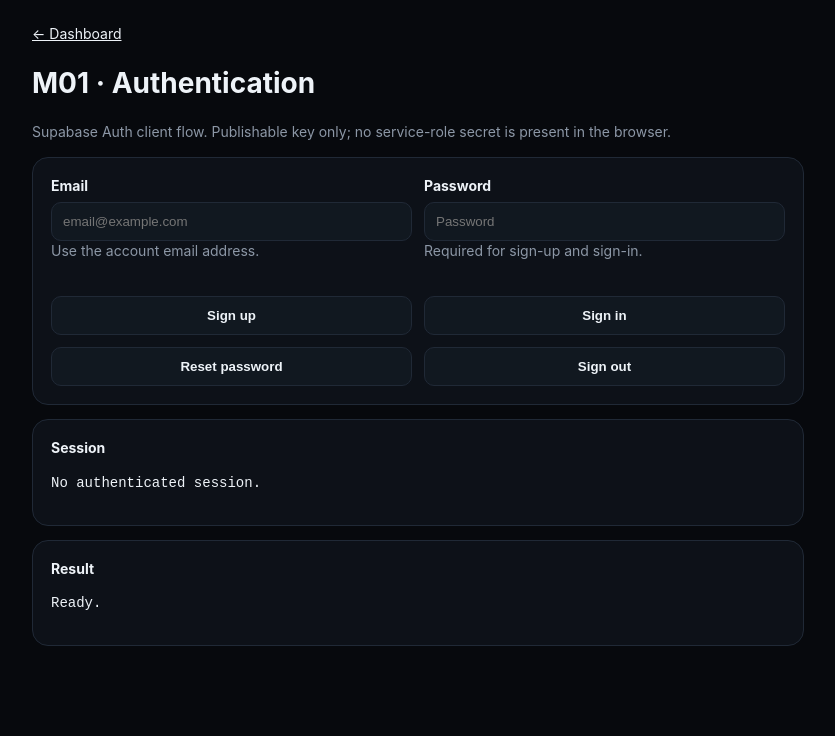
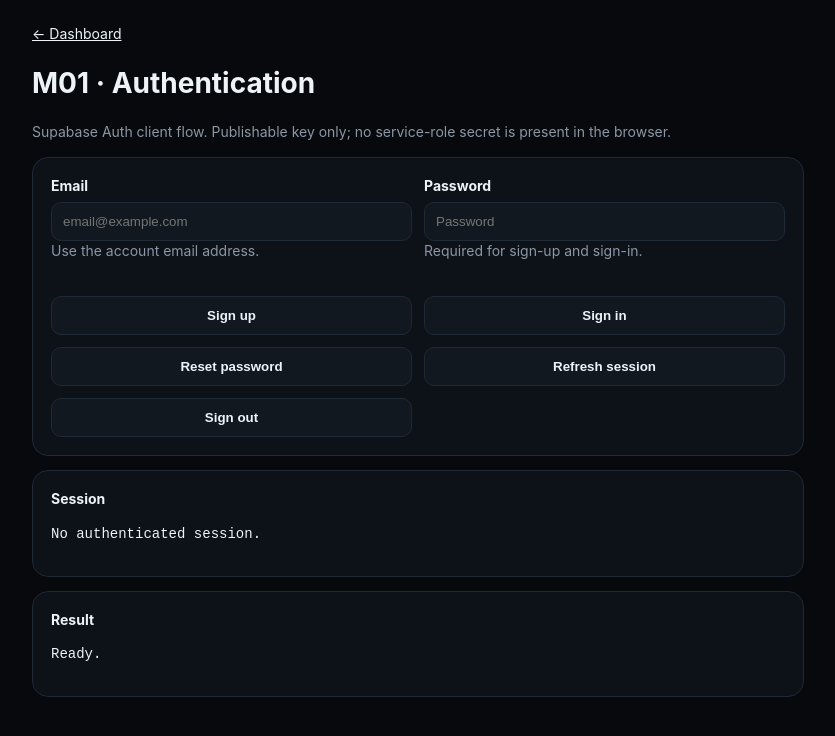
Before and after one commit to SoulFlameAdmin/DPPautopilot, a plain HTML site: page demo/auth.html in a window 1280 px wide. Shown: the whole page, without its empty margins (222-1057 px from the left). Drawn offline with Linux system fonts and the light colour scheme.

Commit message:
M01: add in-memory refresh session flow

```diff
--- a/demo/auth.html
+++ b/demo/auth.html
@@ -6,7 +6,7 @@
 <body data-auth-ready="false" data-session-state="unknown" data-input-preserved="unknown" data-form-valid="unknown">
 <main class="shell"><a href="/">← Dashboard</a><h1>M01 · Authentication</h1>
 <p class="muted">Supabase Auth client flow. Publishable key only; no service-role secret is present in the browser.</p>
-<section class="card"><div class="grid"><div class="field"><label for="email">Email</label><input id="email" type="email" autocomplete="email" placeholder="email@example.com" aria-describedby="email_help email_error" aria-invalid="false"><div id="email_help" class="muted">Use the account email address.</div><div id="email_error" class="field-error" aria-live="polite"></div></div><div class="field"><label for="password">Password</label><input id="password" type="password" autocomplete="current-password" placeholder="Password" aria-describedby="password_help password_error" aria-invalid="false"><div id="password_help" class="muted">Required for sign-up and sign-in.</div><div id="password_error" class="field-error" aria-live="polite"></div></div></div><div class="grid" style="margin-top:12px"><button id="signup">Sign up</button><button id="signin">Sign in</button><button id="reset">Reset password</button><button id="signout">Sign out</button></div></section>
+<section class="card"><div class="grid"><div class="field"><label for="email">Email</label><input id="email" type="email" autocomplete="email" placeholder="email@example.com" aria-describedby="email_help email_error" aria-invalid="false"><div id="email_help" class="muted">Use the account email address.</div><div id="email_error" class="field-error" aria-live="polite"></div></div><div class="field"><label for="password">Password</label><input id="password" type="password" autocomplete="current-password" placeholder="Password" aria-describedby="password_help password_error" aria-invalid="false"><div id="password_help" class="muted">Required for sign-up and sign-in.</div><div id="password_error" class="field-error" aria-live="polite"></div></div></div><div class="grid" style="margin-top:12px"><button id="signup">Sign up</button><button id="signin">Sign in</button><button id="reset">Reset password</button><button id="refresh">Refresh session</button><button id="signout">Sign out</button></div></section>
 <section class="card"><strong>Session</strong><pre id="session" role="status" aria-live="polite">Loading…</pre></section><section class="card"><strong>Result</strong><pre id="result" role="status" aria-live="polite">Ready.</pre></section>
 </main>
 <script src="/demo/form-ux.js"></script>
@@ -48,6 +48,7 @@
 signin.onclick=async()=>{if(!validateAuth())return out('Check the highlighted fields.','bad');try{const d=await call('/auth/v1/token?grant_type=password',{method:'POST',body:{email:email.value.trim(),password:password.value}});setSession(d);out('Sign-in succeeded.','ok')}catch(e){out(e.message,'bad')}};
 function recoveryRedirect(){return new URL('/demo/auth-recovery.html',location.origin).href}
 reset.onclick=async()=>{if(!validateAuth({passwordRequired:false}))return out('Check the highlighted email field.','bad');try{const redirectTo=recoveryRedirect();await call('/auth/v1/recover?redirect_to='+encodeURIComponent(redirectTo),{method:'POST',body:{email:email.value.trim()}});out('If the account is eligible, a password reset email will be sent.','ok')}catch(e){out(e.message,'bad')}};
+refresh.onclick=async()=>{if(!refreshToken)return out('No refreshable session is available.','warn');try{const d=await call('/auth/v1/token?grant_type=refresh_token',{method:'POST',body:{refresh_token:refreshToken}});setSession(d);out('Session refreshed successfully.','ok')}catch(e){setSession(null);out(e.message,'bad')}};
 signout.onclick=async()=>{try{if(accessToken)await call('/auth/v1/logout',{method:'POST',token:accessToken});setSession(null);out('Signed out.','ok')}catch(e){setSession(null);out(e.message,'bad')}};
 init().then(()=>{
  const q=new URLSearchParams(location.search);
```
